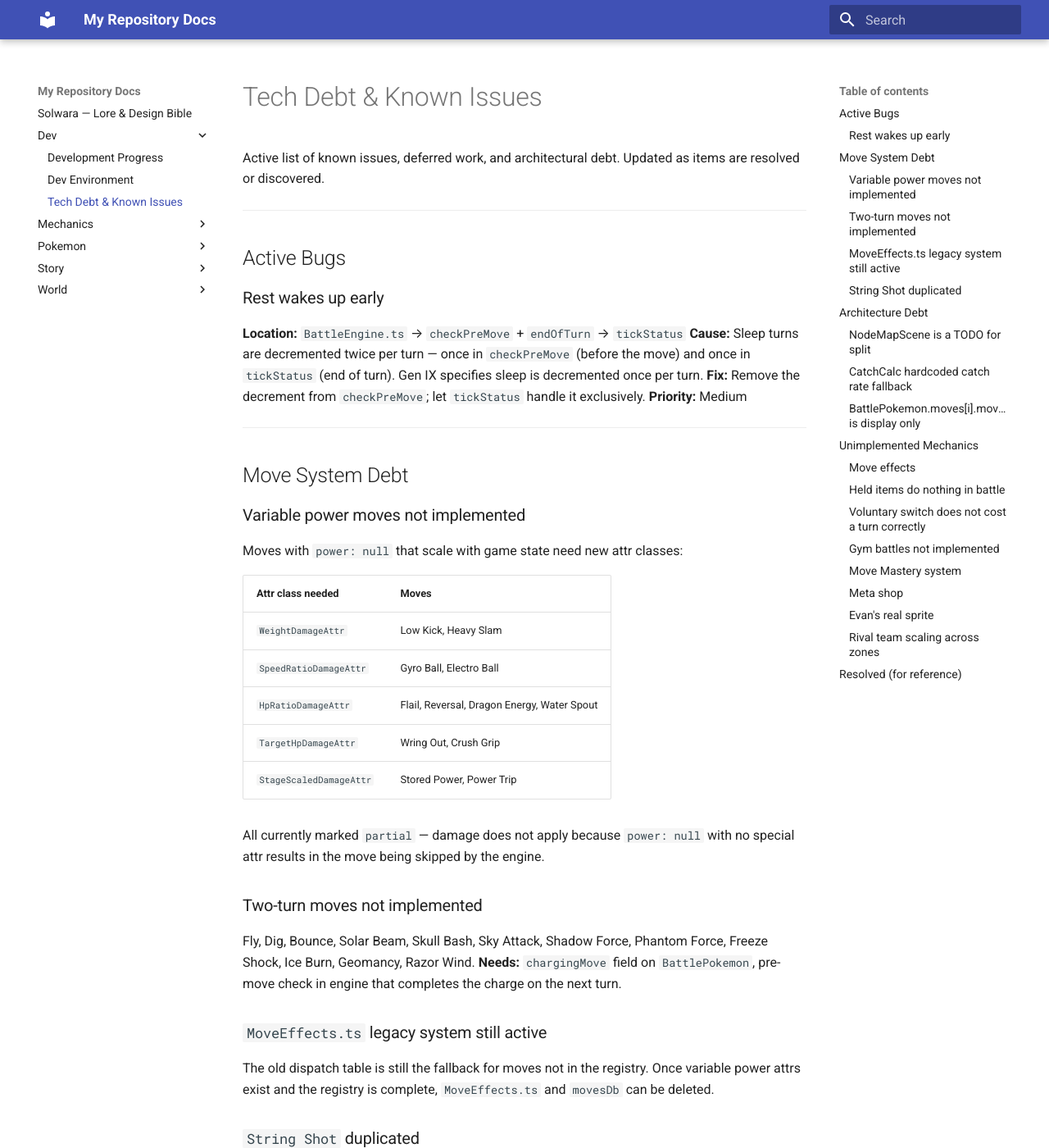
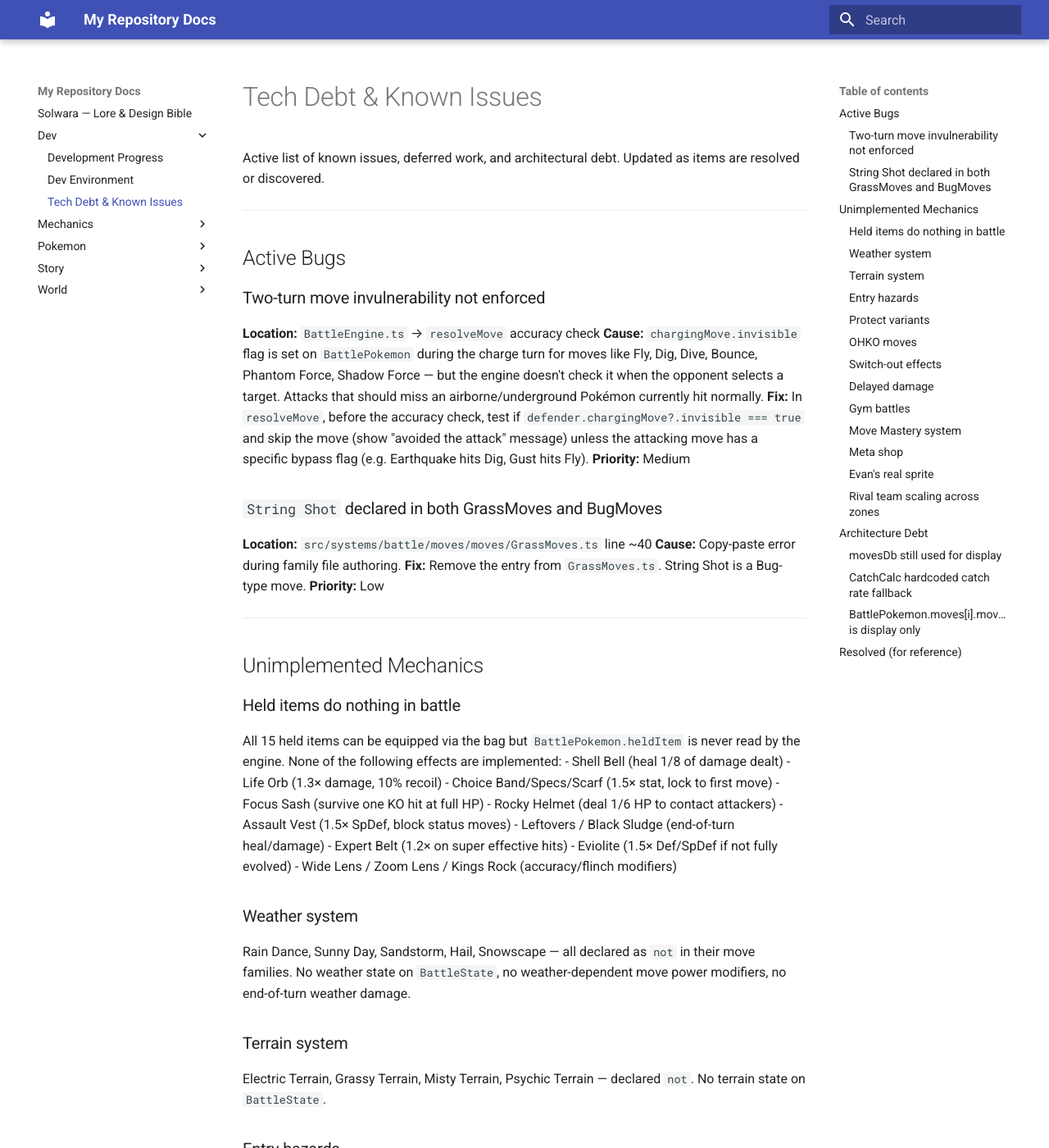
Before and after one commit to solwara-pokemon/lore-building, an MkDocs documentation site: the page built from docs/dev/tech_debt.md, in a window 1280 px wide and 1400 px high. Shown: the whole window at 82% size. Built offline with MkDocs 1.6.1 and Material for MkDocs 9.7.7, drawn with Linux system fonts in a browser that asks for light colours; some of the changed text lies outside the part shown.

Commit message:
docs: update tech debt - resolve move system items, add invulnerability bug

```diff
--- a/docs/dev/tech_debt.md
+++ b/docs/dev/tech_debt.md
@@ -6,78 +6,58 @@ Active list of known issues, deferred work, and architectural debt. Updated as i
 
 ## Active Bugs
 
-### Rest wakes up early
-**Location:** `BattleEngine.ts` → `checkPreMove` + `endOfTurn` → `tickStatus`
-**Cause:** Sleep turns are decremented twice per turn — once in `checkPreMove` (before the move) and once in `tickStatus` (end of turn). Gen IX specifies sleep is decremented once per turn.
-**Fix:** Remove the decrement from `checkPreMove`; let `tickStatus` handle it exclusively.
+### Two-turn move invulnerability not enforced
+**Location:** `BattleEngine.ts` → `resolveMove` accuracy check
+**Cause:** `chargingMove.invisible` flag is set on `BattlePokemon` during the charge turn for moves like Fly, Dig, Dive, Bounce, Phantom Force, Shadow Force — but the engine doesn't check it when the opponent selects a target. Attacks that should miss an airborne/underground Pokémon currently hit normally.
+**Fix:** In `resolveMove`, before the accuracy check, test if `defender.chargingMove?.invisible === true` and skip the move (show "avoided the attack" message) unless the attacking move has a specific bypass flag (e.g. Earthquake hits Dig, Gust hits Fly).
 **Priority:** Medium
 
----
-
-## Move System Debt
-
-### Variable power moves not implemented
-Moves with `power: null` that scale with game state need new attr classes:
-
-| Attr class needed | Moves |
-|---|---|
-| `WeightDamageAttr` | Low Kick, Heavy Slam |
-| `SpeedRatioDamageAttr` | Gyro Ball, Electro Ball |
-| `HpRatioDamageAttr` | Flail, Reversal, Dragon Energy, Water Spout |
-| `TargetHpDamageAttr` | Wring Out, Crush Grip |
-| `StageScaledDamageAttr` | Stored Power, Power Trip |
-
-All currently marked `partial` — damage does not apply because `power: null` with no special attr results in the move being skipped by the engine.
-
-### Two-turn moves not implemented
-Fly, Dig, Bounce, Solar Beam, Skull Bash, Sky Attack, Shadow Force, Phantom Force, Freeze Shock, Ice Burn, Geomancy, Razor Wind.
-**Needs:** `chargingMove` field on `BattlePokemon`, pre-move check in engine that completes the charge on the next turn.
-
-### `MoveEffects.ts` legacy system still active
-The old dispatch table is still the fallback for moves not in the registry. Once variable power attrs exist and the registry is complete, `MoveEffects.ts` and `movesDb` can be deleted.
-
-### `String Shot` duplicated
-`String Shot` (Bug type) is declared in both `GrassMoves.ts` and `BugMoves.ts`. The `GrassMoves.ts` entry should be removed.
-
----
-
-## Architecture Debt
-
-### `NodeMapScene` is a TODO for split
-`NodeMapScene.ts` was split into `NodeMapGlobals`, `NodeMapRenderer`, `NodeMapInput`, and `NodeMapScene`. The scene is now ~310 lines (down from 1135). If it grows again a further split is warranted.
-**Comment in file:** Yes
-
-### `CatchCalc` hardcoded catch rate fallback
-`CatchCalc.ts` uses `pokemonDb[target.speciesId]?.catchRate ?? 100`. The data is populated correctly; the `?? 100` fallback is safe but masks missing data silently.
-
-### `BattlePokemon.moves[i].moveName` is display only
-Move names are stored as strings for display but the battle engine uses numeric `moveId` for logic. If a move name ever diverges from the ID mapping this could cause UI/logic mismatch. Low risk, but worth auditing if move data changes.
+### `String Shot` declared in both GrassMoves and BugMoves
+**Location:** `src/systems/battle/moves/moves/GrassMoves.ts` line ~40
+**Cause:** Copy-paste error during family file authoring.
+**Fix:** Remove the entry from `GrassMoves.ts`. String Shot is a Bug-type move.
+**Priority:** Low
 
 ---
 
 ## Unimplemented Mechanics
 
-### Move effects
-See `move_system.md` for the full list of unimplemented move categories.
-
 ### Held items do nothing in battle
 All 15 held items can be equipped via the bag but `BattlePokemon.heldItem` is never read by the engine. None of the following effects are implemented:
-- Shell Bell (heal on hit)
-- Life Orb (1.3× damage, recoil)
-- Choice Band/Specs/Scarf (1.5× + lock)
-- Focus Sash (survive at 1 HP)
-- Rocky Helmet (damage on contact)
-- Assault Vest (block status moves, 1.5× SpDef)
+- Shell Bell (heal 1/8 of damage dealt)
+- Life Orb (1.3× damage, 10% recoil)
+- Choice Band/Specs/Scarf (1.5× stat, lock to first move)
+- Focus Sash (survive one KO hit at full HP)
+- Rocky Helmet (deal 1/6 HP to contact attackers)
+- Assault Vest (1.5× SpDef, block status moves)
 - Leftovers / Black Sludge (end-of-turn heal/damage)
-- Expert Belt (super effective boost)
-- Eviolite (1.5× def/spdef if not fully evolved)
+- Expert Belt (1.2× on super effective hits)
+- Eviolite (1.5× Def/SpDef if not fully evolved)
 - Wide Lens / Zoom Lens / Kings Rock (accuracy/flinch modifiers)
 
-### Voluntary switch does not cost a turn correctly
-Voluntary switch is implemented but the opponent always gets a free attack after. The engine handles `{ type: 'switch' }` correctly — this is working as intended — but needs testing to confirm the opponent's free move resolves properly.
+### Weather system
+Rain Dance, Sunny Day, Sandstorm, Hail, Snowscape — all declared as `not` in their move families. No weather state on `BattleState`, no weather-dependent move power modifiers, no end-of-turn weather damage.
 
-### Gym battles not implemented
-Gym node shows a placeholder overlay. Gym leaders defined in story docs but no `GymScene` exists.
+### Terrain system
+Electric Terrain, Grassy Terrain, Misty Terrain, Psychic Terrain — declared `not`. No terrain state on `BattleState`.
+
+### Entry hazards
+Stealth Rock, Spikes, Toxic Spikes, Sticky Web — declared `not`. No hazard state on `BattleState`, no switch-in damage.
+
+### Protect variants
+Protect, Detect, Baneful Bunker, Spiky Shield, King's Shield, Obstruct, Silk Trap, Quick Guard, Wide Guard — all declared `not`. No protection state on `BattlePokemon`.
+
+### OHKO moves
+Horn Drill, Guillotine, Sheer Cold, Fissure — declared `not`. Accuracy formula and type immunity (Ice-types immune to Sheer Cold) not implemented.
+
+### Switch-out effects
+Volt Switch, U-turn, Flip Turn, Parting Shot, Baton Pass, Circle Throw, Dragon Tail — declared `partial`. Damage applies but the switch-out does not trigger.
+
+### Delayed damage
+Future Sight, Doom Desire — declared `not`. Requires a pending-damage queue on `BattleState`.
+
+### Gym battles
+Gym node shows a placeholder overlay. `GymScene` not started. Gym leaders fully designed in `story/gym_leaders.md`.
 
 ### Move Mastery system
 Defined in `mechanics/move_mastery.md`. Not started. Requires meta shop first.
@@ -93,6 +73,19 @@ Rival fights use `RivalTeamGen.ts` with predefined fight numbers. The scaling ac
 
 ---
 
+## Architecture Debt
+
+### `movesDb` still used for display
+`BattleMenus.ts`, `RestScene.ts`, and `RescueScene.ts` still import `movesDb` from `PokemonDataLoader` for move name and PP display. These should eventually read from `MoveRegistry` directly so `moves.json` / `moves-index.json` can be deleted. Low urgency — the data files are small and accurate.
+
+### `CatchCalc` hardcoded catch rate fallback
+`CatchCalc.ts` uses `pokemonDb[target.speciesId]?.catchRate ?? 100`. The `?? 100` fallback is safe but masks missing data silently.
+
+### `BattlePokemon.moves[i].moveName` is display only
+Move names are stored as strings for display but the engine uses numeric `moveId` for logic. Low risk, but worth auditing if move data changes.
+
+---
+
 ## Resolved (for reference)
 
 - ✅ `ZONE_ORDER` duplicated in `RivalTeamGen` — fixed, now imports from `MapGenerator`
@@ -105,3 +98,8 @@ Rival fights use `RivalTeamGen.ts` with predefined fight numbers. The scaling ac
 - ✅ RestScene custom party picker — replaced with `PartyPicker` `'pick'` mode
 - ✅ Item node cards unresponsive — fixed, hit zone was offset due to container origin
 - ✅ Ball throw animation froze after recoil — fixed, `RecoilAttr` now emits `hp_change` not custom `damage` event
+- ✅ Rest wakes up early — fixed, sleep turns only decremented in `tickStatus` (end of turn), not `checkPreMove`
+- ✅ Variable power moves did nothing — fixed via `HpRatioDamageAttr`, `WeightDamageAttr`, `SpeedRatioDamageAttr`, `TargetHpDamageAttr`, `StageScaledDamageAttr`
+- ✅ Two-turn moves did nothing — fixed via `TwoTurnMoveAttr`, `chargingMove` state on `BattlePokemon`
+- ✅ `MoveEffects.ts` legacy fallback — deleted, all 789 moves now route through `MoveRegistry`
+- ✅ Status not showing on HUD after Rest/paralysis — fixed via `status_change` events emitted by engine at every status transition
```
